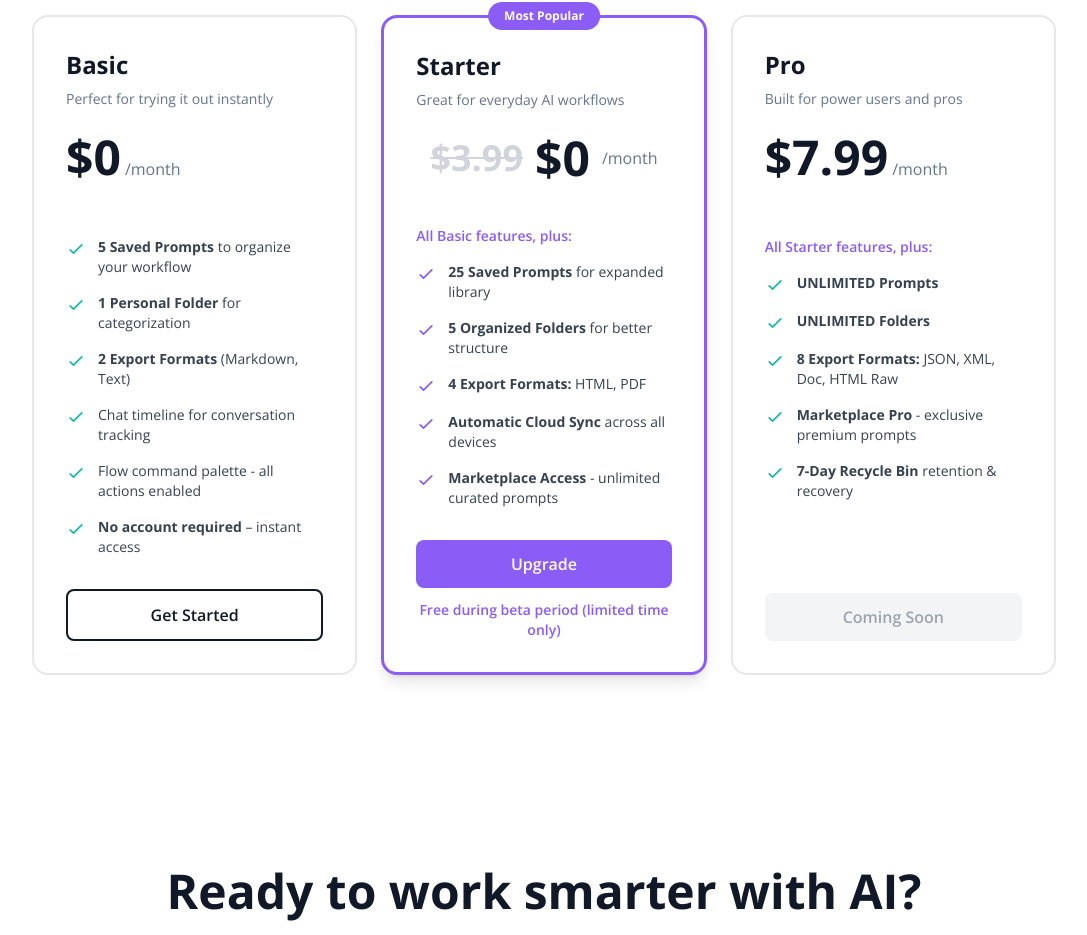
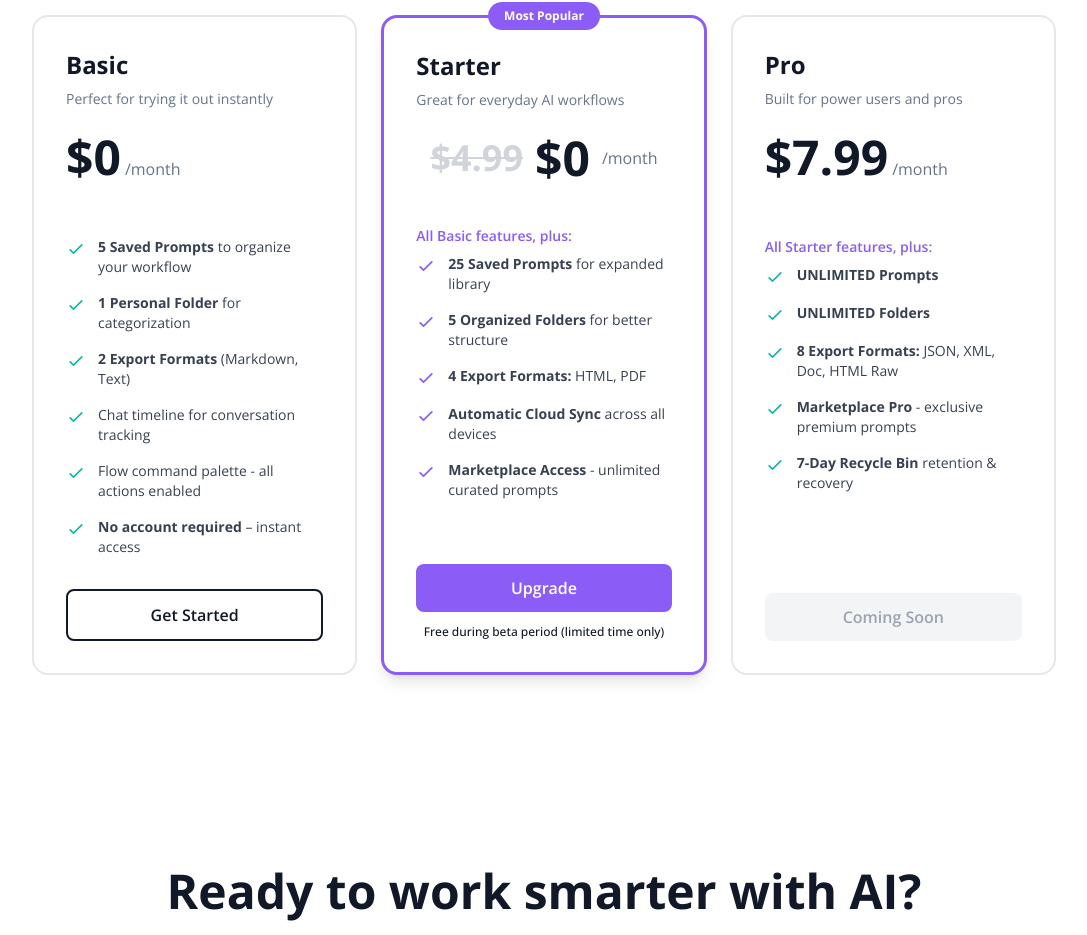
Before and after one commit to roeymit84/ai-chatworks-website, a Next.js app: page / in a window 1280 px wide. Shown: the part 2055-2990 px from the top of the page, without its empty margins (96-1183 px from the left). Built offline with nearby package versions, Linux system fonts and the light colour scheme.

Commit message:
Add files via upload

```diff
--- a/app/page.jsx
+++ b/app/page.jsx
@@ -243,13 +243,13 @@ export default function Home() {
                   <h3 className="text-2xl font-bold mb-2">Starter</h3>
                   <p className="text-brand-slate text-sm mb-6">Great for everyday AI workflows</p>
                   <div className="flex items-center justify-center gap-3 mb-3">
-                    <span className="text-4xl font-bold text-gray-300 line-through decoration-2">$3.99</span>
+                    <span className="text-4xl font-bold text-gray-300 line-through decoration-2">$4.99</span>
                     <span className="text-5xl font-bold text-brand-dark">$0</span>
                     <span className="text-brand-slate">/month</span>
                   </div>
                 </div>
 
-                <div className="mb-4">
+                <div className="mb-2">
                   <p className="text-brand-purple font-semibold text-sm">All Basic features, plus:</p>
                 </div>
 
@@ -280,7 +280,7 @@ export default function Home() {
                   Upgrade
                 </a>
 
-                <p className="text-sm text-brand-purple font-semibold text-center mt-3">
+                <p className="text-xs text-brand-dark font-medium text-center mt-3 whitespace-nowrap">
                   Free during beta period (limited time only)
                 </p>
               </div>
@@ -296,7 +296,7 @@ export default function Home() {
                   </div>
                 </div>
 
-                <div className="mb-4">
+                <div className="mb-2">
                   <p className="text-brand-purple font-semibold text-sm">All Starter features, plus:</p>
                 </div>
 
```
